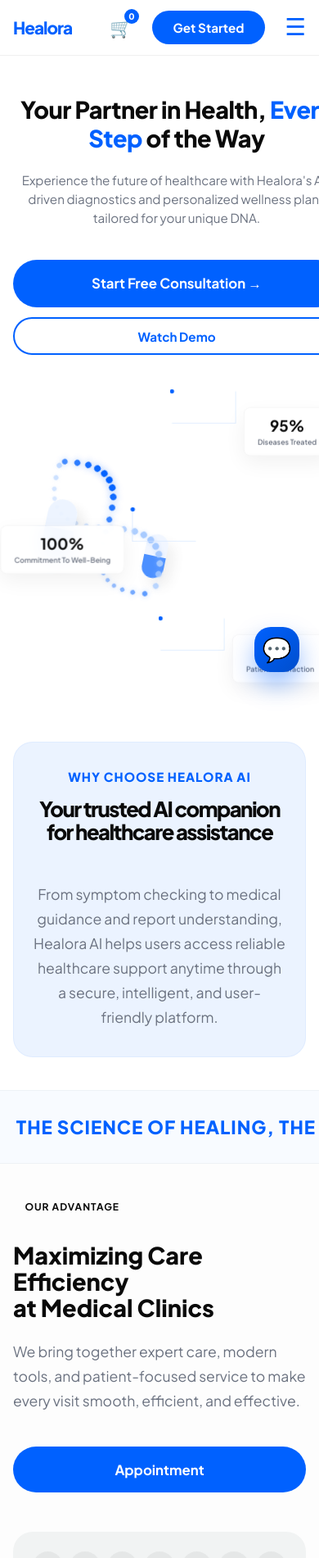
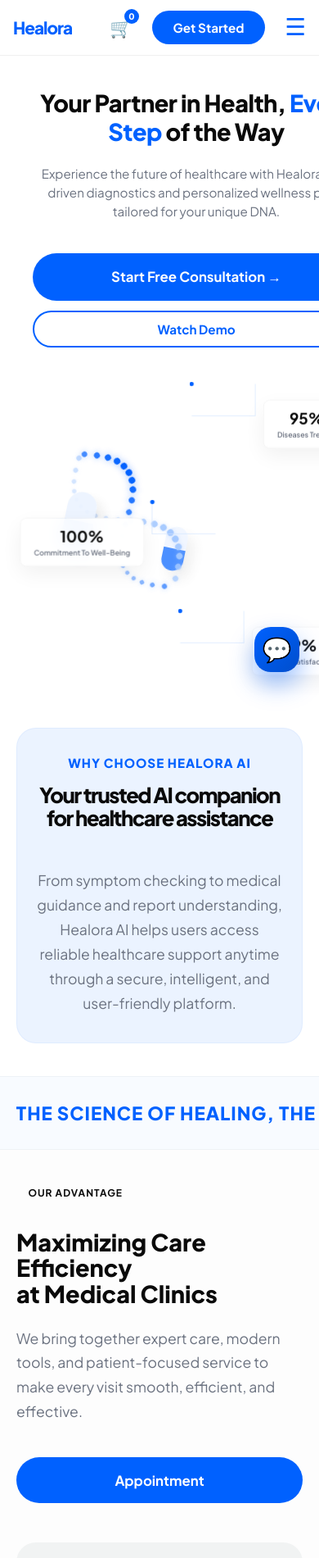
Before and after one commit to Chhavig02/Healora, a React app in the folder frontend/: page / in a window 390 px wide. Shown: the top 1901 px of the page at 82% size. Built offline with nearby package versions, Linux system fonts and the light colour scheme; the HTML template or start-up script is replaced by a standard one.

Commit message:
Final professional responsiveness fixes and Vercel build correction

```diff
--- a/frontend/src/index.css
+++ b/frontend/src/index.css
@@ -14,7 +14,7 @@
   --shadow-lg: 0 20px 50px rgba(0,97,255,0.12);
 }
 
-* { margin: 0; padding: 0; box-sizing: border-box; }
+* { margin: 0; padding: 0; box-sizing: border-box; transition: all 0.3s ease; }
 
 body {
   font-family: 'Plus Jakarta Sans', sans-serif;
@@ -201,7 +201,7 @@
 .honors-right { color: var(--gray); font-size: 1.1rem; line-height: 1.7; max-width: 50%; }
 
 /* SECTION COMMON */
-.section-container { max-width: 1400px; margin: 0 auto; padding: 0 4rem; }
+.section-container { max-width: 1200px; margin: 0 auto; padding: 0 20px; }
 .section-header { text-align: center; max-width: 600px; margin: 0 auto 3.5rem; }
 .section-tag {
   display: inline-block;
@@ -490,22 +490,22 @@
     height: 100vh;
     background: white;
     flex-direction: column;
-    justify-content: center;
-    padding: 2rem;
+    justify-content: start;
+    padding: 60px 20px 20px;
     gap: 1.5rem;
-    transition: 0.4s cubic-bezier(0.16, 1, 0.3, 1);
+    transition: 0.4s ease;
     box-shadow: -10px 0 30px rgba(0,0,0,0.1);
     z-index: 1000;
   }
   .main-nav.active { right: 0; }
-  .main-nav a { font-size: 1.1rem; }
+  .main-nav a { font-size: 1.1rem; width: 100%; text-align: center; }
 
-  .hero-content h1 { font-size: 2.4rem; letter-spacing: -1px; line-height: 1.1; width: 100%; word-break: break-word; }
-  .hero-section { padding: 3rem 0; overflow: hidden; position: relative; width: 100%; }
-  .hero-btns { flex-direction: column; align-items: stretch; gap: 0.8rem; width: 100%; }
-  .btn-pill { width: 100%; display: block; text-align: center; }
+  .hero-content h1 { font-size: 2rem; letter-spacing: -1px; line-height: 1.2; width: 100%; word-break: break-word; }
+  .hero-section { padding: 40px 20px; overflow: hidden; position: relative; width: 100%; gap: 30px; }
+  .hero-btns { flex-direction: column; align-items: stretch; gap: 12px; width: 100%; }
+  .btn-pill { width: 100% !important; display: block; text-align: center; }
 
-  .section-container { padding: 0 1.5rem; }
+  .section-container { padding: 0 20px !important; }
   .advantage-grid { grid-template-columns: 1fr; gap: 3rem; }
   .adv-right-grid { grid-template-columns: 1fr; }
   .adv-card-big { grid-column: 1; grid-row: auto; }
```
Also changed, not shown: 1 other file (tests, documents, lock files or other folders).
